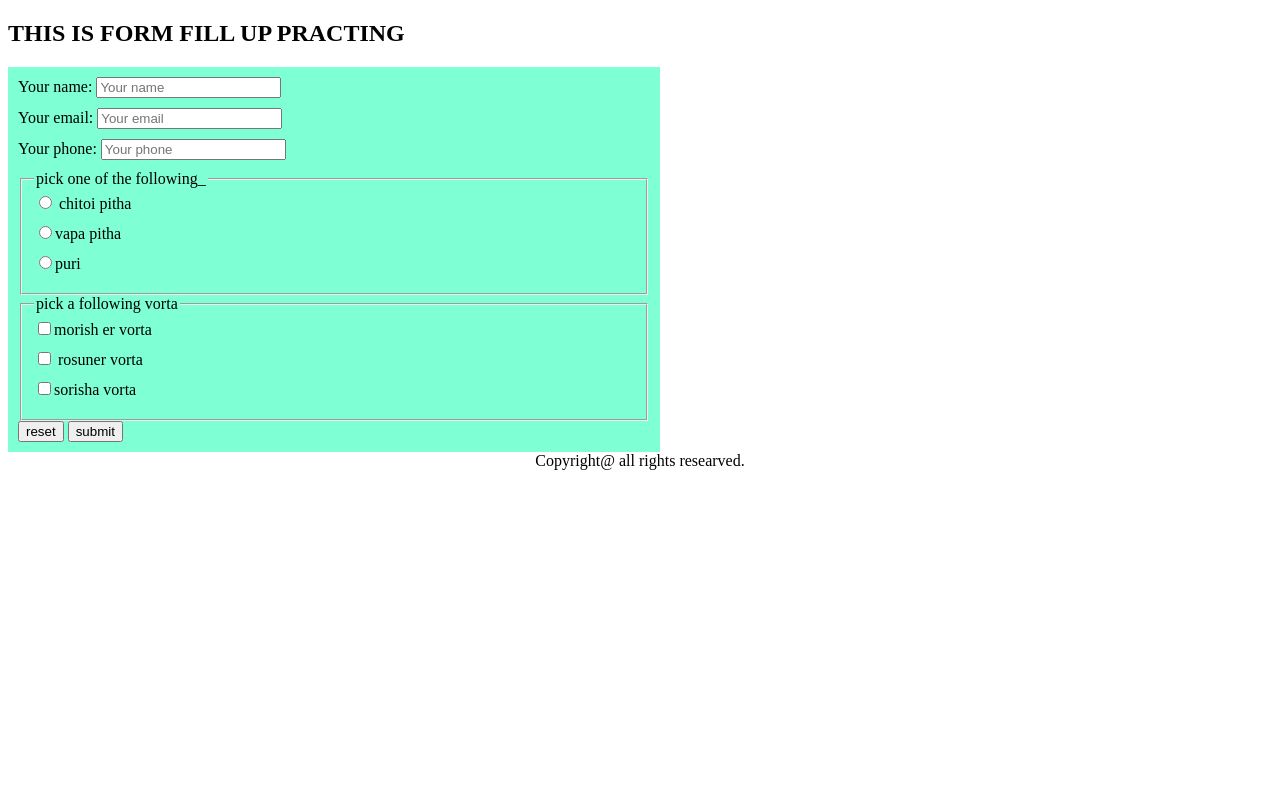
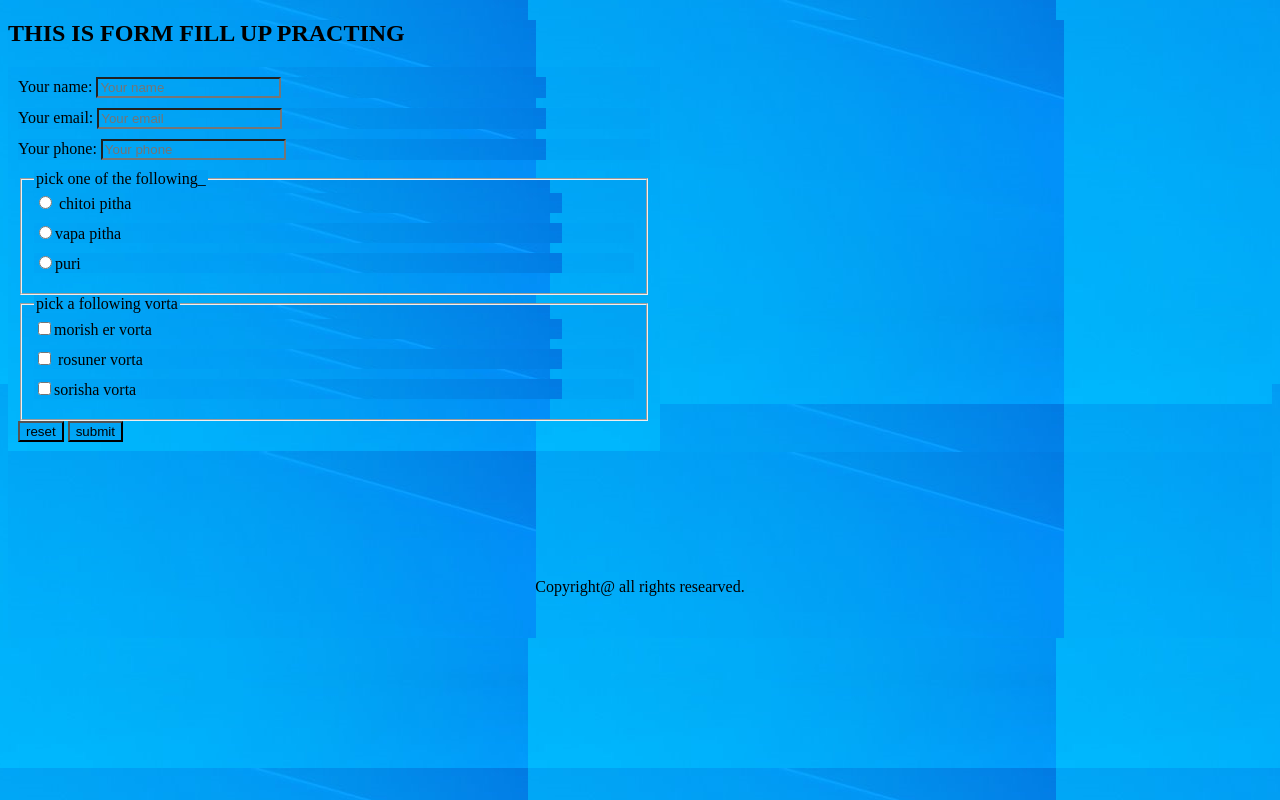
Before and after one commit to sipon2023/form-fill-up, a plain HTML site: page index.html in a window 1280 px wide. Drawn offline with Linux system fonts and the light colour scheme.

Commit message:
4th commit

```diff
--- a/style.css
+++ b/style.css
@@ -1,3 +1,7 @@
+
+*{
+    background-image: url(assets/Capture.PNG);
+}
 label{
     display: block;
     margin-bottom: 10px;
@@ -10,6 +14,8 @@ form{
 }
 
 footer{
-    height: 20px;
+    padding-top: 10%;
+    height: 60px;
     text-align: center;
+    background-color: gray;
 }
```
Also changed, not shown: assets/Capture.PNG (added).
